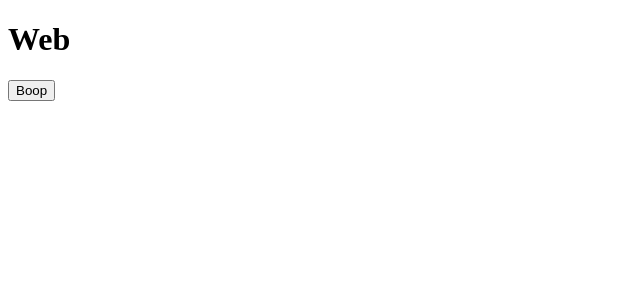
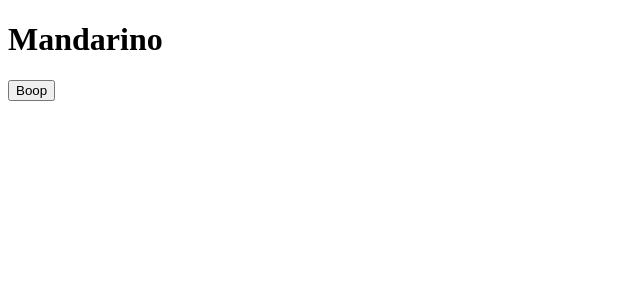
Before and after one commit to learnuidev/mandarino, a Next.js app in the folder apps/web/: page / in a window 1280 px wide. Shown: the top 300 px of the page, without its empty margins (0-640 px from the left). Built offline with nearby package versions, Linux system fonts and the light colour scheme.

Commit message:
Change text to mandarino

```diff
--- a/apps/web/app/page.tsx
+++ b/apps/web/app/page.tsx
@@ -1,10 +1,10 @@
-import { Button, Header } from "ui";
+import { Button, Header } from 'ui'
 
-export default function Page() {
+export default function Page () {
   return (
     <>
-      <Header text="Web" />
+      <Header text='Mandarino' />
       <Button />
     </>
-  );
+  )
 }
```
